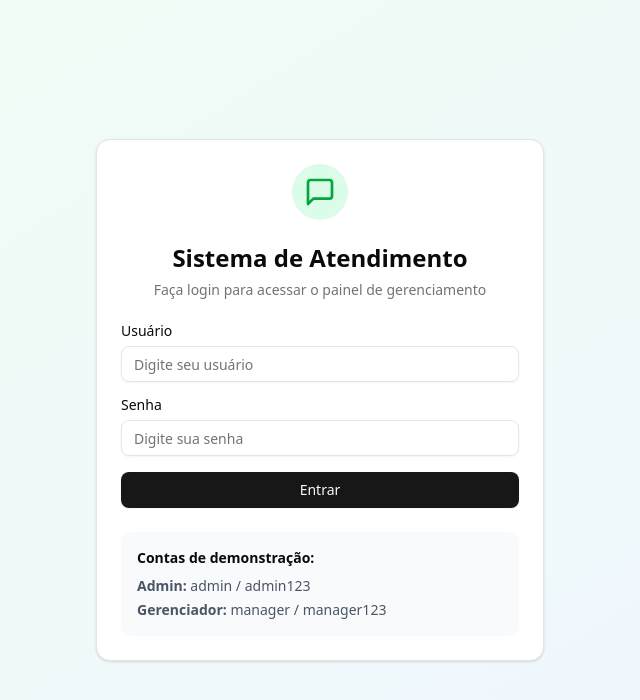
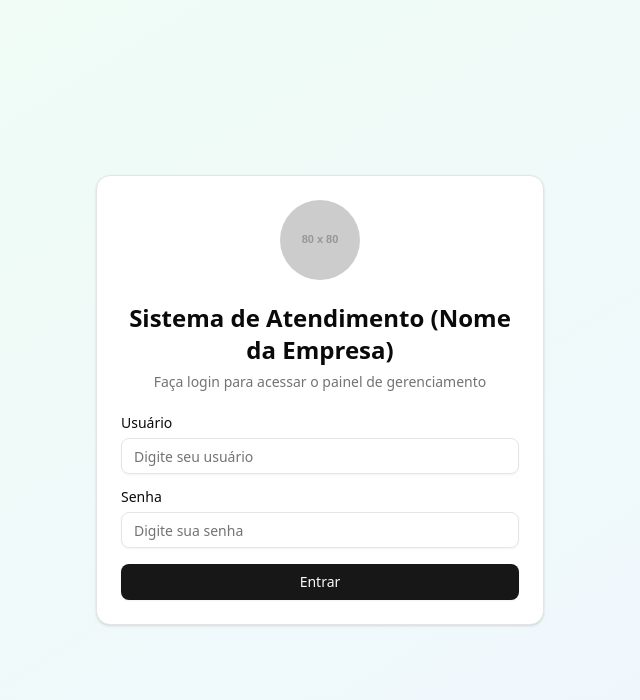
Before and after one commit to lksbks95/whats, a React (Vite) app in the folder frontend/: page / in a window 1280 px wide. Shown: the top 700 px of the page, without its empty margins (320-960 px from the left). Built offline with nearby package versions, Linux system fonts and the light colour scheme.

Commit message:
Update Login.jsx

```diff
--- a/frontend/src/components/Login.jsx
+++ b/frontend/src/components/Login.jsx
@@ -5,7 +5,7 @@ import { Input } from '@/components/ui/input';
 import { Label } from '@/components/ui/label';
 import { Card, CardContent, CardDescription, CardHeader, CardTitle } from '@/components/ui/card';
 import { Alert, AlertDescription } from '@/components/ui/alert';
-import { Loader2, MessageSquare } from 'lucide-react';
+import { Loader2 } from 'lucide-react';
 
 const Login = () => {
   const [username, setUsername] = useState('');
@@ -32,12 +32,17 @@ const Login = () => {
     <div className="min-h-screen flex items-center justify-center bg-gradient-to-br from-green-50 to-blue-50 p-4">
       <Card className="w-full max-w-md">
         <CardHeader className="text-center">
+          {/* Espaço para o logo da sua empresa */}
           <div className="flex justify-center mb-4">
-            <div className="p-3 bg-green-100 rounded-full">
-              <MessageSquare className="h-8 w-8 text-green-600" />
-            </div>
+            <img
+              src="https://placehold.co/80x80/2563eb/ffffff?text=Logo"
+              alt="Logo da Empresa"
+              className="h-20 w-20 rounded-full"
+              onError={(e) => { e.target.onerror = null; e.target.src='https://placehold.co/80x80/cccccc/ffffff?text=Err'; }}
+            />
           </div>
-          <CardTitle className="text-2xl font-bold">Sistema de Atendimento</CardTitle>
+          {/* Título personalizado */}
+          <CardTitle className="text-2xl font-bold">Sistema de Atendimento (Nome da Empresa)</CardTitle>
           <CardDescription>
             Faça login para acessar o painel de gerenciamento
           </CardDescription>
@@ -88,13 +93,8 @@ const Login = () => {
             </Button>
           </form>
 
-          <div className="mt-6 p-4 bg-gray-50 rounded-lg">
-            <h4 className="font-semibold text-sm mb-2">Contas de demonstração:</h4>
-            <div className="text-sm text-gray-600 space-y-1">
-              <p><strong>Admin:</strong> admin / admin123</p>
-              <p><strong>Gerenciador:</strong> manager / manager123</p>
-            </div>
-          </div>
+          {/* A secção de contas de demonstração foi removida daqui */}
+
         </CardContent>
       </Card>
     </div>
```
